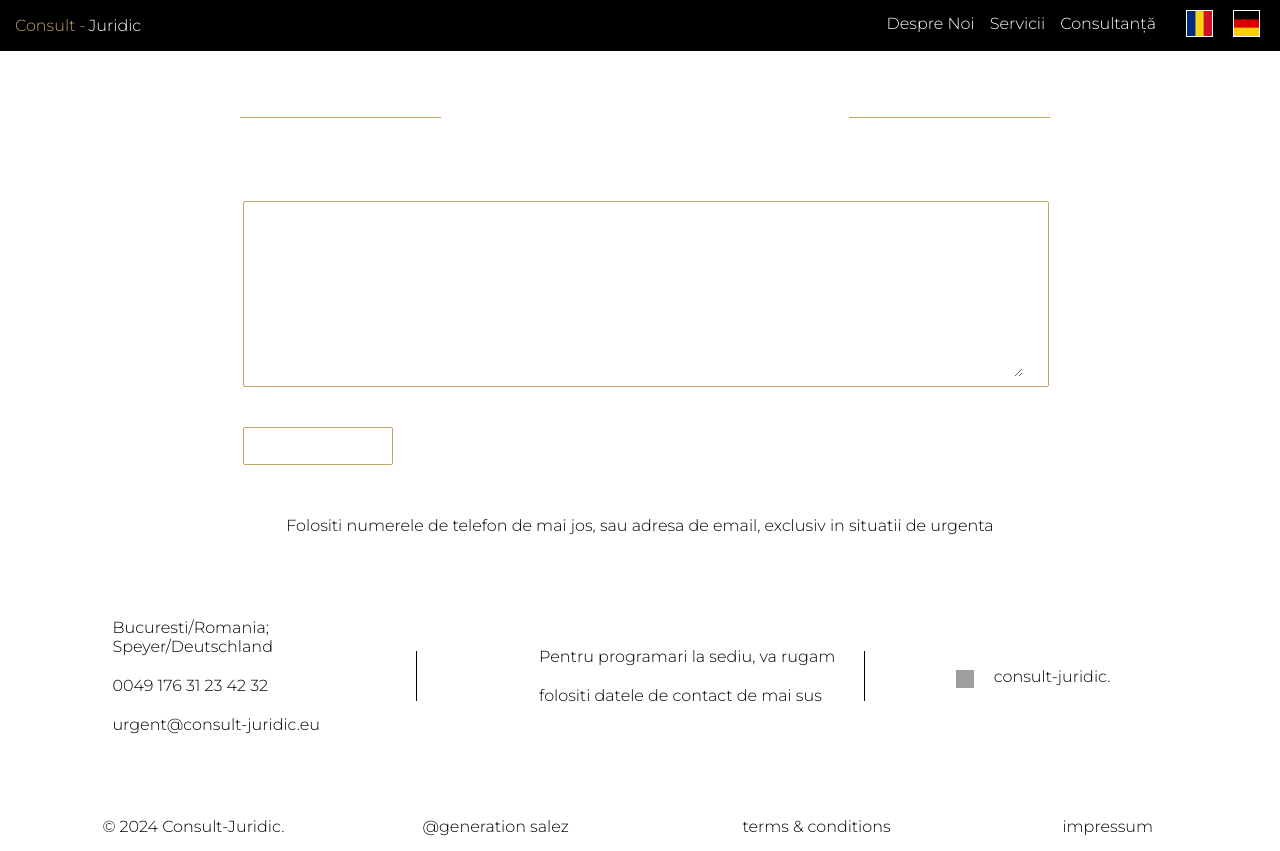
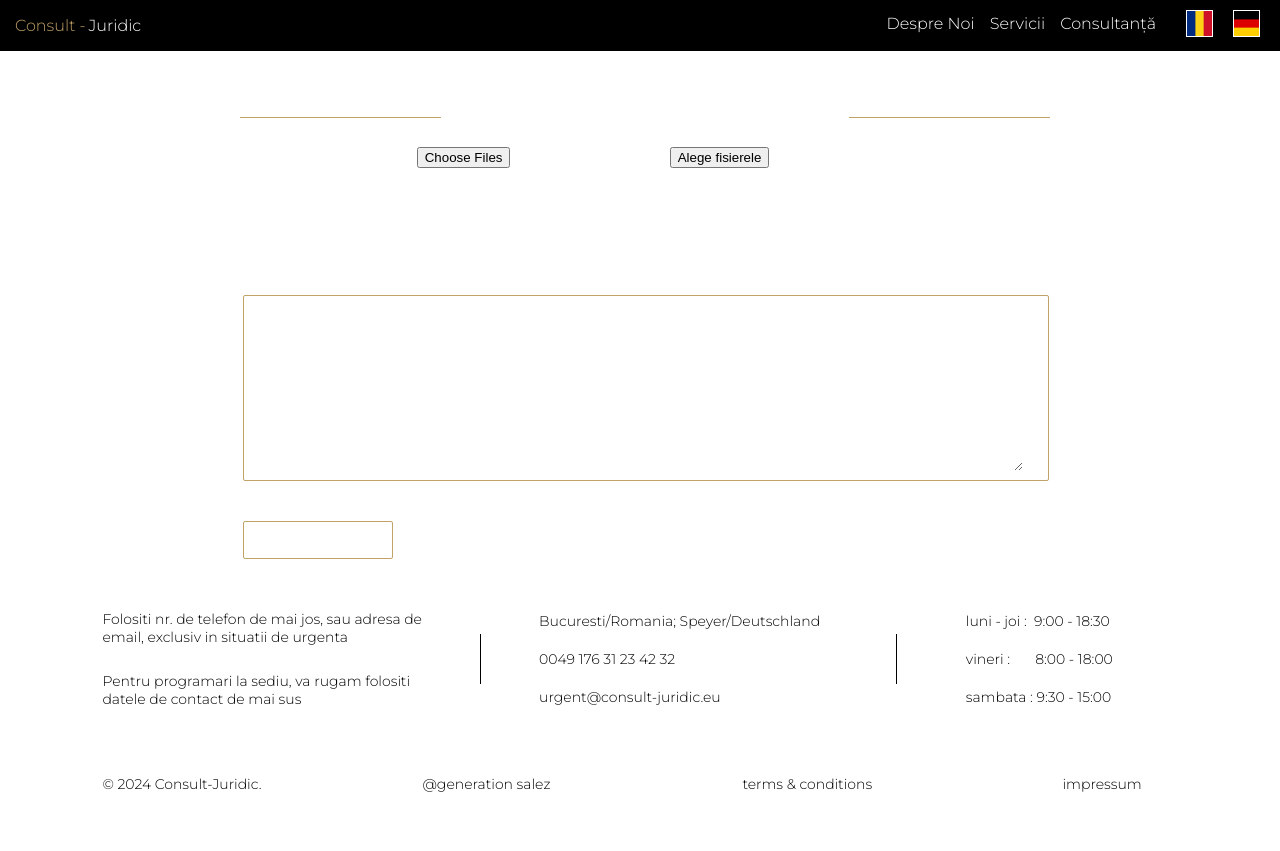
Before and after one commit to Cibuta562/website-juridic, a React (Create React App) app: page /secure/payment/completed in a window 1280 px wide. After the commit the page ends 809 px from the top, so only its background shows below. Built offline with nearby package versions, Linux system fonts and the light colour scheme; grey boxes are pictures that could not be loaded.

Commit message:
subsol done

```diff
--- a/package.json
+++ b/package.json
@@ -4,9 +4,11 @@
   "version": "0.1.0",
   "private": true,
   "dependencies": {
+    "@emailjs/browser": "^4.3.3",
     "@testing-library/jest-dom": "^5.17.0",
     "@testing-library/react": "^13.4.0",
     "@testing-library/user-event": "^13.5.0",
+    "emailjs": "^4.0.3",
     "react": "^18.2.0",
     "react-dom": "^18.2.0",
     "react-router-dom": "^6.22.1",
--- a/src/pages/contact.css
+++ b/src/pages/contact.css
@@ -143,7 +143,7 @@
         text-align: center;
         width: 100%;
         font-family: Montserrat;
-        font-size: 20px;
+        font-size: 18px;
         text-decoration: none;
     }
 
@@ -178,6 +178,7 @@
     .contact-form{
         width: 100%;
         height: 450px;
+        font-size: 16px;
         background-color: black;
     }
 
@@ -206,6 +207,7 @@
     .form-group {
         margin-bottom: 20px;
         color: white;
+        font-size: 16px;
     }
 
     .form-control::placeholder {
@@ -256,6 +258,7 @@
         margin-left: 20px;
         margin-right: 2%;
         color: white;
+        font-size: 16px;
         font-family: Montserrat;
     }
 
--- a/src/pages/formPayment.js
+++ b/src/pages/formPayment.js
@@ -1,7 +1,9 @@
 import './formPayment.css';
-import {useState} from "react";
+import {useRef, useState} from "react";
 import Menu from "../menu/menu";
 import Subsol from "./subsol";
+import emailjs from '@emailjs/browser';
+
 import {Link} from "react-router-dom";
 
 
@@ -9,10 +11,10 @@ function Payment() {
 
 
     const [formData, setFormData] = useState({
-        input1: '',
-        input2: '',
-        input3: '',
-        input4: '',
+        firstName: '',
+        lastName: '',
+        email: '',
+        phone: '',
         message: ''
     });
 
@@ -24,9 +26,57 @@ function Payment() {
         }));
     };
 
-    const handleSubmit = (e) => {
-        e.preventDefault();
-        console.log(formData);
+    const handleSubmit = (event) => {
+        event.preventDefault();
+        // Check if selectedFiles is null or undefined before accessing its length property
+        const filesLength = selectedFiles ? selectedFiles.length : 0;
+        if (filesLength > 0) {
+            // Do something with the selected files, like uploading them
+            console.log(selectedFiles);
+            // Reset the selected files state
+            setSelectedFiles([]);
+        } else {
+            // Handle case where no files are selected
+            console.error('No files selected.');
+        }
+
+        emailjs.sendForm('service_5rasdtm', 'template_iq97n57', form.current, 'Vo_OfRgK6DeUPu2kL')
+            .then((result) => {
+                console.log(result.text);
+            }, (error) => {
+                console.log(error.text);
+            });
+
+    };
+
+    const [selectedFiles, setSelectedFiles] = useState([]);
+    const fileInputRef = useRef(null);
+    const [errorMessage, setErrorMessage] = useState('');
+    const form = useRef();
+
+    const handleFileChange = (event) => {
+
+
+        const files = event.target.files;
+        const newSelectedFiles = [];
+
+
+        if (files.length > 5) {
+            setErrorMessage('Please select up to 5 files.');
+            return;
+        }
+
+        // Limit the selection to a maximum of 5 files
+        for (let i = 0; i < Math.min(files.length, 5); i++) {
+            newSelectedFiles.push(files[i]);
+        }
+
+        setSelectedFiles(newSelectedFiles);
+        setErrorMessage('');
+    };
+
+    const handleButtonClick = () => {
+        fileInputRef.current.click();
     };
 
 
@@ -37,14 +87,14 @@ function Payment() {
 
             </div>
             <div className="div-payment">
-            <form onSubmit={handleSubmit}>
+            <form ref={form} onSubmit={handleSubmit}>
                 <div className="form-row">
                     <div className="form-group">
                         <input
                             type="text"
                             className="form-control"
                             placeholder="Nume"
-                            name="input1"
+                            name="firstName"
                             value={formData.input1}
                             onChange={handleInputChange}
                         />
@@ -55,7 +105,7 @@ function Payment() {
                             type="text"
                             className="form-control"
                             placeholder="Prenume"
-                            name="input2"
+                            name="lastName"
                             value={formData.input2}
                             onChange={handleInputChange}
                         />
@@ -68,7 +118,7 @@ function Payment() {
                             type="text"
                             className="form-control"
                             placeholder="Email"
-                            name="input3"
+                            name="email"
                             value={formData.input3}
                             onChange={handleInputChange}
                         />
@@ -79,11 +129,38 @@ function Payment() {
                             type="text"
                             className="form-control"
                             placeholder="Telefon"
-                            name="input4"
+                            name="phone"
                             value={formData.input4}
                             onChange={handleInputChange}
                         />
                         <hr className="decoration-line" />
+                    </div>
+                </div>
+                <div className="form-row">
+                    <div className="form-group">
+                        <label htmlFor="fileInput" className="label-form">Alegeti cel mult 5 fisiere:</label>
+                        <input
+                            type="file"
+                            id="fileInput"
+                            name="selectedFiles"
+                            ref={fileInputRef}
+                            onChange={handleFileChange}
+                            className="file-input"
+                            multiple
+                            accept="image/*"
+                        />
+                        <button type="button" className="choose-file-button" onClick={handleButtonClick}>
+                            Alege fisierele
+                        </button>
+                        {errorMessage && <p className="files-selected">{errorMessage}</p>}
+                        <p className="files-selected">{selectedFiles.length === 1 ? "1 fisiser selectat" : `${selectedFiles.length} fisiere selectate`}</p>
+                        {selectedFiles.length > 0 && (
+                            <ul className="files-selected-list">
+                                {selectedFiles.map((file, index) => (
+                                    <li key={index}>{file.name}</li>
+                                ))}
+                            </ul>
+                        )}
                     </div>
                 </div>
                 <p className="textarea-title">Mesaj</p>
--- a/src/pages/heading.js
+++ b/src/pages/heading.js
@@ -5,6 +5,8 @@ import briefImg from '../assets/brief-img.jpg';
 import { Link } from 'react-router-dom';
 
 function Heading() {
+
+
   function moveToTop() {
     if ('scrollBehavior' in document.documentElement.style) {
       window.scrollTo({
--- a/src/pages/subsol.css
+++ b/src/pages/subsol.css
@@ -1,17 +1,18 @@
 @media screen and (min-width: 800px) {
 
     .subsol-adv{
-        padding-top: 35px;
+        padding-top: 12px;
         font-family: Montserrat;
-        text-align: center;
+        text-align: left;
     }
 
     .subsol-row{
-        height: 250px;
+        height: 200px;
         background-color: #ffffff;
         display: flex;
         justify-content: center;
         align-items: center;
+        font-size: 14px;
     }
 
     .subsol-row2{
@@ -20,6 +21,7 @@
         background-color: #ffffff;
         justify-content: center;
         align-items: center;
+        font-size: 14px;
     }
 
     .subsol-flex{
@@ -66,7 +68,7 @@
         position: absolute;
         height: 50px;
         width: 1px;
-        margin-left: 35%;
+        margin-left: 40%;
     }
 
     .subsol-dec-ver1{
@@ -74,7 +76,7 @@
         position: absolute;
         height: 50px;
         width: 1px;
-        margin-left: -35%;
+        margin-left: -25%;
     }
 
 }
--- a/src/pages/subsol.js
+++ b/src/pages/subsol.js
@@ -6,8 +6,12 @@ import linkedin from "../assets/linkedin.svg"
 const Subsol = () => {
    return(
        <div style={{backgroundColor: "white"}}>
-           <p className="subsol-adv">Folositi numerele de telefon de mai jos, sau adresa de email, exclusiv in situatii de urgenta</p>
         <div className="subsol-row">
+            <div className="subsol-col">
+                <p className="subsol-adv" style={{paddingTop: "0px"}}>Folositi nr. de telefon de mai jos, sau adresa de email, exclusiv in situatii de urgenta</p>
+                <p className="subsol-adv">
+                    Pentru programari la sediu, va rugam folositi datele de contact de mai sus</p>
+            </div>
             <div className="subsol-col">
                 <div className="subsol-flex">
                     {/*<img className="icon-socials" src={insta} alt="insta"/>*/}
@@ -37,50 +41,34 @@ const Subsol = () => {
             <div className="subsol-dec-hor"></div>
             <div className="subsol-dec-ver1"></div>
             <div className="subsol-col">
-                {/*<div className="subsol-flex">*/}
-                {/*    <p className="subsol-schedule">*/}
-                {/*        luni - joi :  9:00 - 18:30*/}
-                {/*    </p>*/}
-                {/*</div>*/}
-                {/*<div className="subsol-flex">*/}
-                {/*    <p className="subsol-schedule">*/}
-                {/*        vineri :       8:00 - 18:00*/}
-                {/*    </p>*/}
-                {/*</div>*/}
-                {/*<div className="subsol-flex">*/}
-                {/*    <p className="subsol-schedule">*/}
-                {/*        sambata : 9:30 - 15:00*/}
-                {/*    </p>*/}
-                {/*</div>*/}
                 <div className="subsol-flex">
                     <p className="subsol-schedule">
-                        Pentru programari la sediu, va rugam
+                        luni - joi :  9:00 - 18:30
                     </p>
                 </div>
                 <div className="subsol-flex">
                     <p className="subsol-schedule">
-                        folositi datele de contact de mai sus
+                        vineri :       8:00 - 18:00
+                    </p>
+                </div>
+                <div className="subsol-flex">
+                    <p className="subsol-schedule">
+                        sambata : 9:30 - 15:00
                     </p>
                 </div>
             </div>
             <div className="subsol-dec-hor"></div>
             <div className="subsol-dec-ver"></div>
-            <div className="subsol-col">
-                <div className="subsol-flex">
-                    <img className="icon-socials" src={facebook} alt="insta"/>
-                    <a href="https://www.facebook.com/profile.php?id=100069100737162" target="_blank" style={{textDecoration: "none", color: "black"}}>
-                    <p className="subsol-socials">
-                        consult-juridic.
-                    </p>
-                    </a>
-                </div>
-                {/*<div className="subsol-flex">*/}
-                {/*    /!*<img className="icon-socials" src={facebook} alt="insta"/>*!/*/}
-                {/*    <p className="subsol-socials">*/}
-                {/*        consult-juridic.*/}
-                {/*    </p>*/}
-                {/*</div>*/}
-            </div>
+            {/*<div className="subsol-col">*/}
+            {/*    <div className="subsol-flex">*/}
+            {/*        <img className="icon-socials" src={facebook} alt="insta"/>*/}
+            {/*        <a href="https://www.facebook.com/profile.php?id=100069100737162" target="_blank" style={{textDecoration: "none", color: "black"}}>*/}
+            {/*        <p className="subsol-socials">*/}
+            {/*            consult-juridic.*/}
+            {/*        </p>*/}
+            {/*        </a>*/}
+            {/*    </div>*/}
+            {/*</div>*/}
             <div className="subsol-dec-hor"></div>
         </div>
            <div className="subsol-row2">
```
Also changed, not shown: src/pages/formPayment.css (+32 -0 lines), 1 other file (tests, documents, lock files or other folders).
